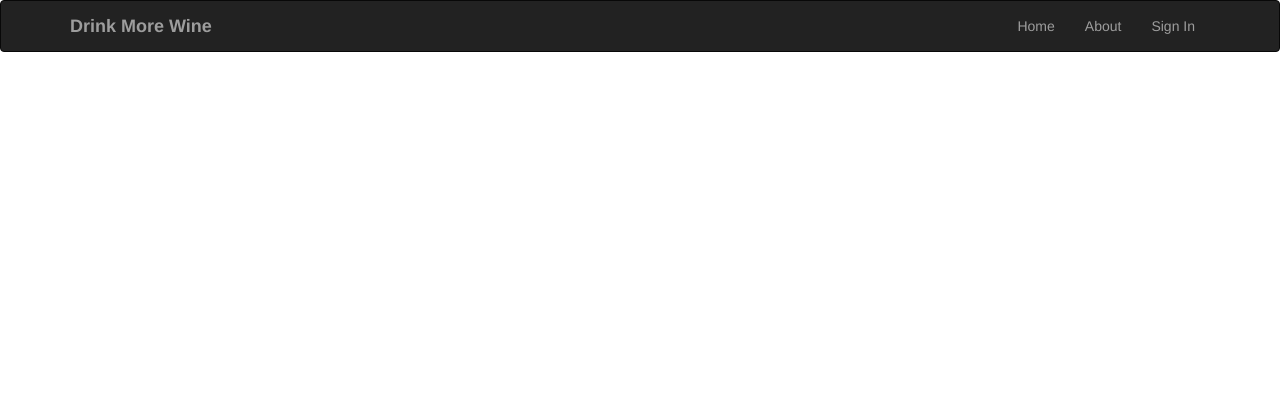
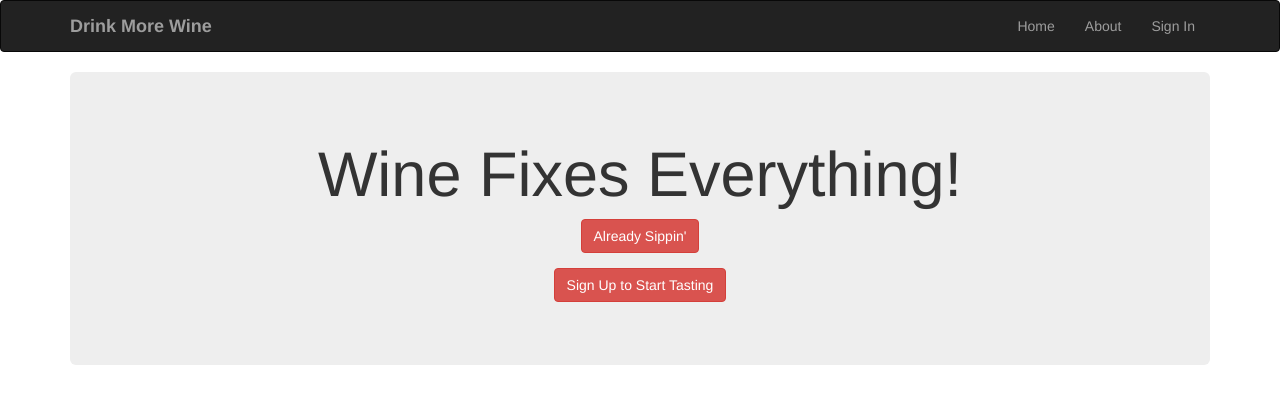
Before and after one commit to bearhart-rally/-pinteresting, a Rails app: page /pins in a window 1280 px wide. Shown: the top 404 px of the page. Run offline with Rails 7, Linux system fonts and the light colour scheme; data that the repository does not hold is empty; style sheets or scripts are compiled from the project's sources; parts of the project's set-up code (start-up, migrations or seed data) failed here and were passed over; some libraries are stand-ins or nearby versions; some web fonts are replaced.

Commit message:
Update show view. Add glyphicons, and change root path

```diff
--- a/app/assets/stylesheets/bootstrap_and_customization.css.scss
+++ b/app/assets/stylesheets/bootstrap_and_customization.css.scss
@@ -10,6 +10,7 @@ $jumbotron-bg:  #ecf0f1;
 
 
 @import "bootstrap";
+@import "ionicons";
 
 .center {
 	text-align: center;
--- a/app/views/layouts/_header.html.erb
+++ b/app/views/layouts/_header.html.erb
@@ -17,7 +17,7 @@
         <li><%= link_to "Home", root_path %></li>
         <li><%= link_to "About", about_path %></li>
         <% if user_signed_in? %>
-        <li><%= link_to 'New Pin', new_pin_path %></li>
+        <li><%= link_to raw('<i class="icon ion-ios7-wineglass"></i> New Pin'), new_pin_path %></li>
           <li><%=link_to "Account Settings", edit_user_registration_path %><li>
           <li><%= link_to "Log Out", destroy_user_session_path, method: :delete %></li>
         <% else %>
--- /dev/null
+++ b/app/views/pages/_home.html.erb
@@ -0,0 +1,8 @@
+<div class="jumbotron center">
+	<h1>Wine Fixes Everything!</h1>
+		<p>
+			<%= link_to "Already Sippin'", new_user_session_path, class: "btn btn-danger" %></p>
+			<%= link_to "Sign Up to Start Tasting", new_user_registration_path, class: "btn btn-danger" %>
+		</p>
+
+</div>
--- a/app/views/pins/index.html.erb
+++ b/app/views/pins/index.html.erb
@@ -1,3 +1,5 @@
+<%= render 'pages/home' unless user_signed_in? %>
+
 <div id="pins" class="transitions-enabled">
   <% @pins.each do |pin| %>
     <div class="box panel panel-default">
@@ -7,8 +9,8 @@
       <strong><%= pin.user.email if pin.user %></strong>
       <% if pin.user == current_user %>
         <div class="actions">
-          <%= link_to 'Edit', edit_pin_path(pin), class: "btn btn-danger" %>
-          <%= link_to 'Destroy', pin, method: :delete, data: { confirm: 'Are you sure?' }, class: "btn btn-danger" %>
+          <%= link_to raw('<i class="icon ion-edit"></i> Edit'), edit_pin_path(pin), class: "btn btn-danger" %>
+          <%= link_to raw('<i class="icon ion-android-trash"></i> Destroy'), pin, method: :delete, data: { confirm: 'Are you sure?' }, class: "btn btn-danger" %>
         </div>
       <% end %>
      </div>
--- a/app/views/pins/show.html.erb
+++ b/app/views/pins/show.html.erb
@@ -11,7 +11,7 @@
 		<p><strong><%= @pin.user.email if @pin.user %></strong></p>
 
 		<% if @pin.user = current_user %>
-			<%= link_to 'Edit', edit_pin_path(@pin), class: "btn btn-danger" %> |
+			<%= link_to raw('<i class="icon ion-edit"></i> Edit'), edit_pin_path(@pin), class: "btn btn-danger" %>
 		<% end %>
 		</div>
 	</div>
--- a/config/routes.rb
+++ b/config/routes.rb
@@ -2,7 +2,7 @@ Pinteresting::Application.routes.draw do
   resources :pins
 
   devise_for :users
-  root "pages#home"
+  root "pins#index"
   get "about" => "pages#about" #create about_path
   # The priority is based upon order of creation: first created -> highest priority.
   # See how all your routes lay out with "rake routes".
```
Also changed, not shown: app/views/pages/home.html.erb (deleted, +0 -15 lines), Gemfile, Gemfile.lock.
